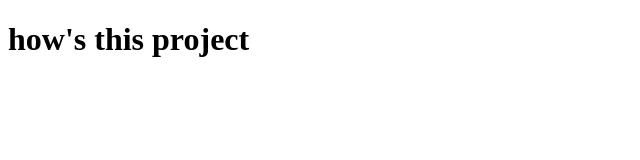
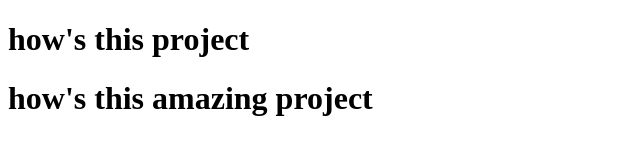
Before and after one commit to Sidiki-del/lamp, a plain HTML site: page index.html in a window 1280 px wide. Shown: the whole page, without its empty margins (0-640 px from the left). Drawn offline with Linux system fonts and the light colour scheme.

Commit message:
more compliment

```diff
--- a/index.html
+++ b/index.html
@@ -8,5 +8,6 @@
 </head>
 <body>
     <h1>how's this project</h1>
+    <h1>how's this amazing project</h1>
 </body>
 </html>
```
